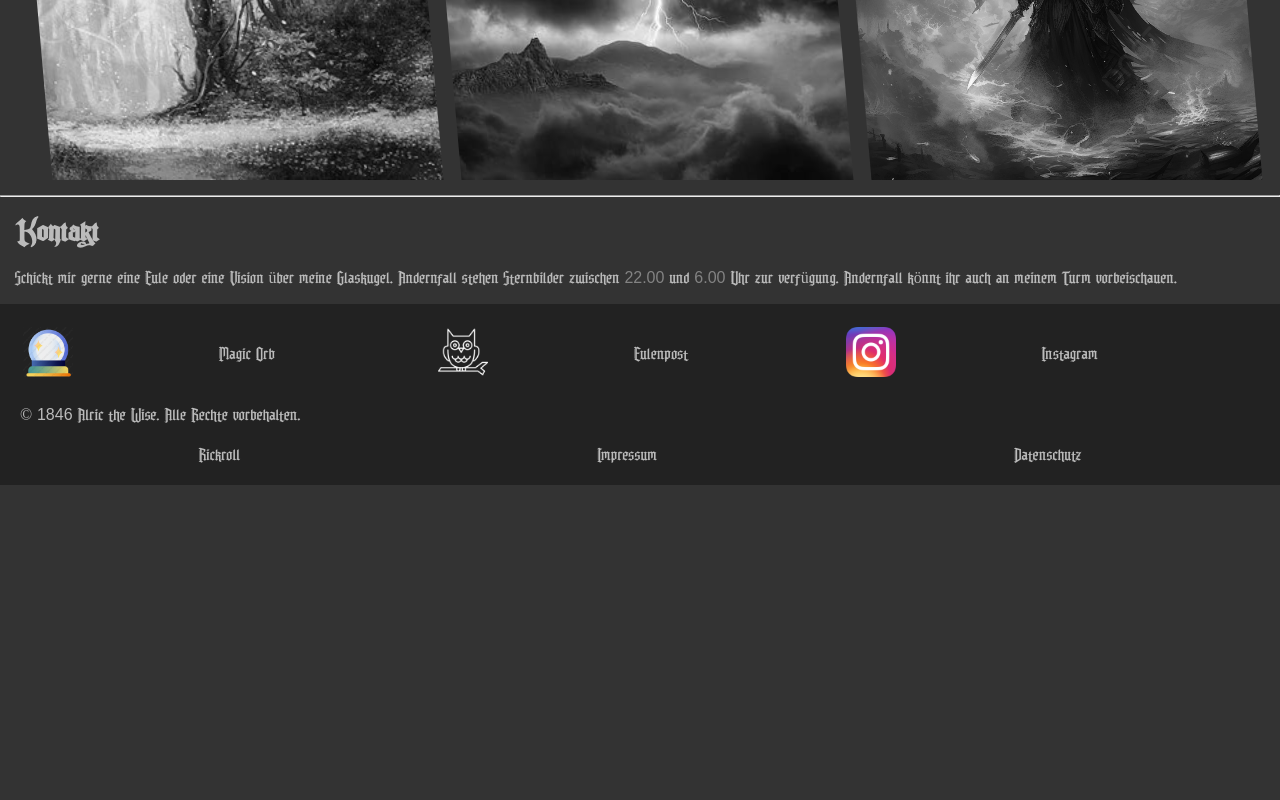
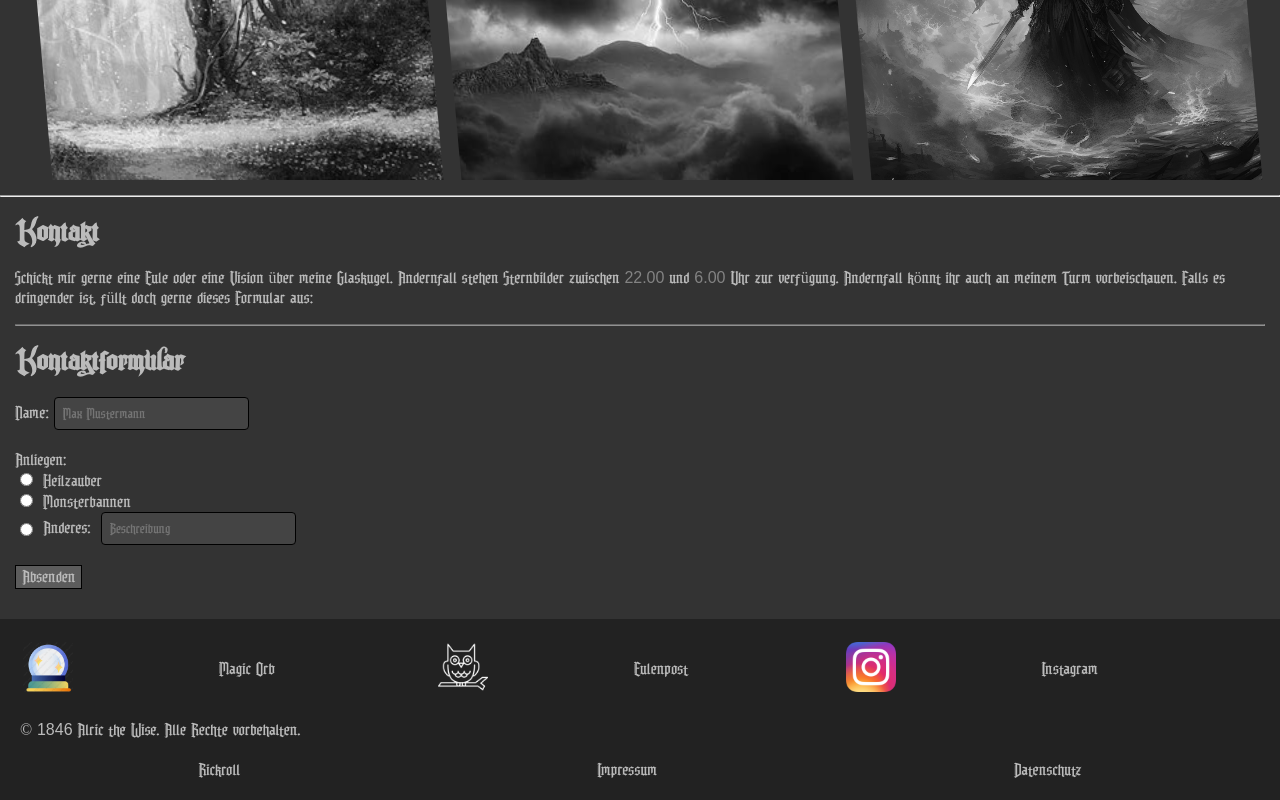
Before and after one commit to M1st3r-G/MageWebsite, a plain HTML site: page index.html in a window 1280 px wide. Shown: the part 1521-2321 px from the top of the page. Before the commit the page ends 2006 px from the top, so only its background shows below. Drawn offline with Linux system fonts and the light colour scheme.

Commit message:
Added a Form

```diff
--- a/css/main.css
+++ b/css/main.css
@@ -382,11 +382,56 @@ header {
 .contact{
     margin-left: 15px;
     margin-right: 15px;
+    margin-bottom: 30px;
+
     .time{
         font-family: fantasy;
         color: #838383;
     }
 
+    hr{
+        opacity: 0.5;
+    }
+
+    form{
+
+
+        input[type="text"] {
+            background-color: rgba(92, 92, 92, 0.432); /* Hintergrundfarbe des Inputfeldes */
+            border: 1px solid #000000; /* Rand des Inputfeldes */
+            padding: 8px; /* Innenabstand des Inputfeldes */
+            border-radius: 4px; /* Abrundung der Ecken des Inputfeldes */
+
+            &::placeholder{
+                font-family: 'Ditty';
+            }
+        }
+
+        .input-other {
+            display: flex;
+            align-items: center;
+
+            label{
+                margin-left: 5px;
+            }
+
+            input[type="text"]{
+                margin-left: 10px;
+            }
+        }
+
+        input[type="radio"]{
+            margin-right: 5px;
+        }
+
+        button{
+            color: inherit;
+            background-color: rgb(92, 92, 92); /* Hintergrundfarbe des Inputfeldes */
+            border: 1px solid #000000; /* Rand des Inputfeldes */
+            font-size: medium;
+            font-family: 'Ditty';
+        }
+    }
 }
 
 /*Hier beginnt der Footer*/
--- a/index.html
+++ b/index.html
@@ -137,8 +137,40 @@
         <h2>Kontakt</h2>
         <p>
             Schickt mir gerne eine Eule oder eine Vision über meine Glaskugel. Andernfall stehen Sternbilder zwischen <span class="time">22.00</span> und <span class="time">6.00</span> Uhr zur verfügung.
-            Andernfall könnt ihr auch an meinem Turm vorbeischauen.
+            Andernfall könnt ihr auch an meinem Turm vorbeischauen. Falls es dringender ist, füllt doch gerne dieses Formular aus:
         </p>
+        <hr>
+        <form action="fallback.html">
+            <h2>Kontaktformular</h2>
+            <div class="input-name">
+                <label for="username">Name:</label>
+                <input type="text" name="username" placeholder="Max Mustermann" required>
+            </div>
+
+            <br>
+
+            <div class="input-demand">
+                <label for="option">Anliegen:</label>
+                <br>
+                <input type="radio" name="option" value="option1">
+                <label for="option1">Heilzauber</label><br>
+
+                <input type="radio" name="option" value="option2">
+                <label for="option2">Monsterbannen</label><br>
+
+                <div class="input-other">
+                    <input type="radio" name="option" value="option3">
+                    <label for="option3">Anderes:</label><br>
+
+                    <input type="text" name="other" placeholder="Beschreibung">
+                </div>
+            </div>
+
+            <br>
+            <div class="input-submit">
+                <button type="submit" name="absenden">Absenden</button>
+            </div>
+        </form>
     </div>
 
     <!--Footer mir Sozialen medien, Copyrigt, Impressund Datenschutz, etc-->
```
